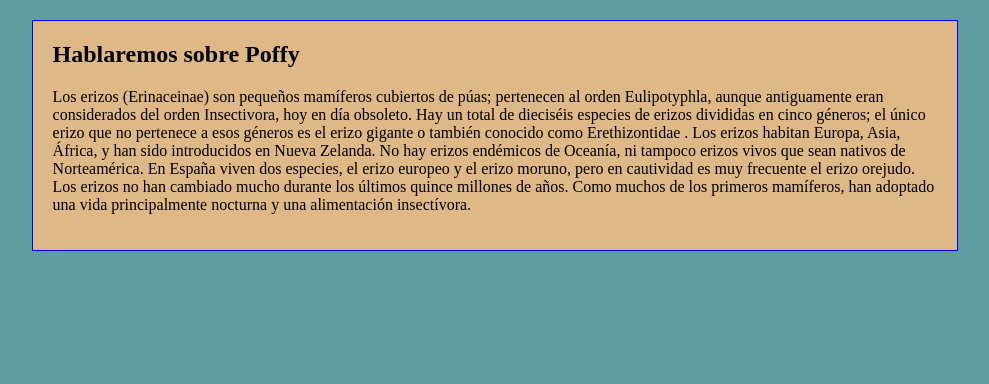
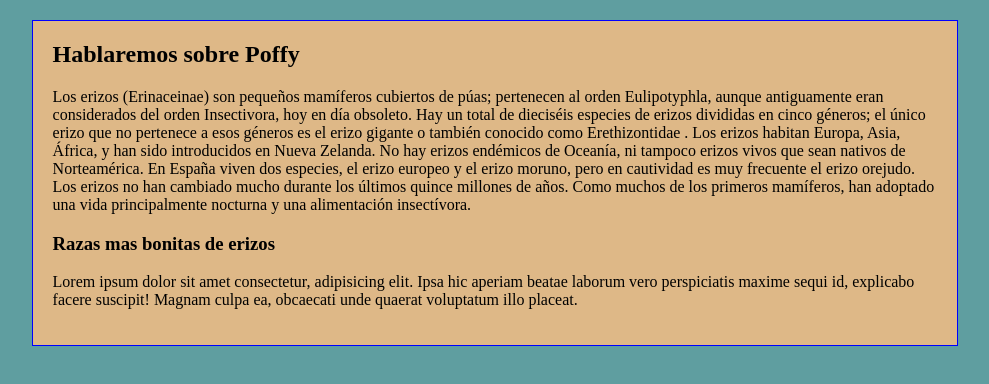
Before and after one commit to 05Raymond05/Repositorio_prueba, a plain HTML site: page index.html in a window 1280 px wide. Shown: the whole page, without its empty margins (145-1134 px from the left). Drawn offline with Linux system fonts and the light colour scheme.

Commit message:
agregue una nueva seccion de razas bonitas

```diff
--- a/index.html
+++ b/index.html
@@ -12,6 +12,8 @@
         <p>Los erizos (Erinaceinae) son pequeños mamíferos cubiertos de púas; pertenecen al orden Eulipotyphla, aunque antiguamente eran considerados del orden Insectivora, hoy en día obsoleto. Hay un total de dieciséis especies de erizos divididas en cinco géneros; el único erizo que no pertenece a esos géneros es el erizo gigante o también conocido como Erethizontidae .
 
             Los erizos habitan Europa, Asia, África, y han sido introducidos en Nueva Zelanda. No hay erizos endémicos de Oceanía, ni tampoco erizos vivos que sean nativos de Norteamérica. En España viven dos especies, el erizo europeo y el erizo moruno, pero en cautividad es muy frecuente el erizo orejudo. Los erizos no han cambiado mucho durante los últimos quince millones de años. Como muchos de los primeros mamíferos, han adoptado una vida principalmente nocturna y una alimentación insectívora.</p>
+        <h3>Razas mas bonitas de erizos </h3>
+        <p>Lorem ipsum dolor sit amet consectetur, adipisicing elit. Ipsa hic aperiam beatae laborum vero perspiciatis maxime sequi id, explicabo facere suscipit! Magnam culpa ea, obcaecati unde quaerat voluptatum illo placeat.</p>
         </div>
 </body>
 </html>
```
